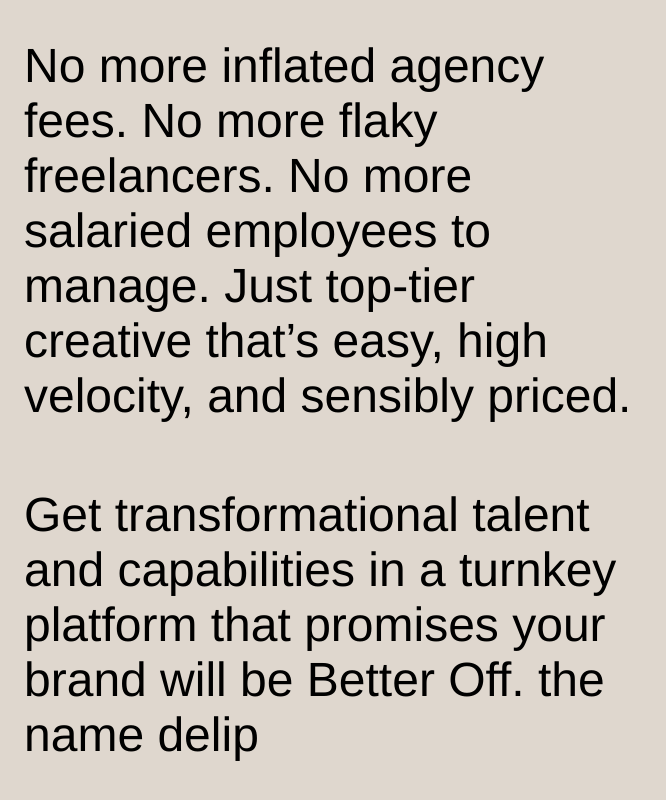
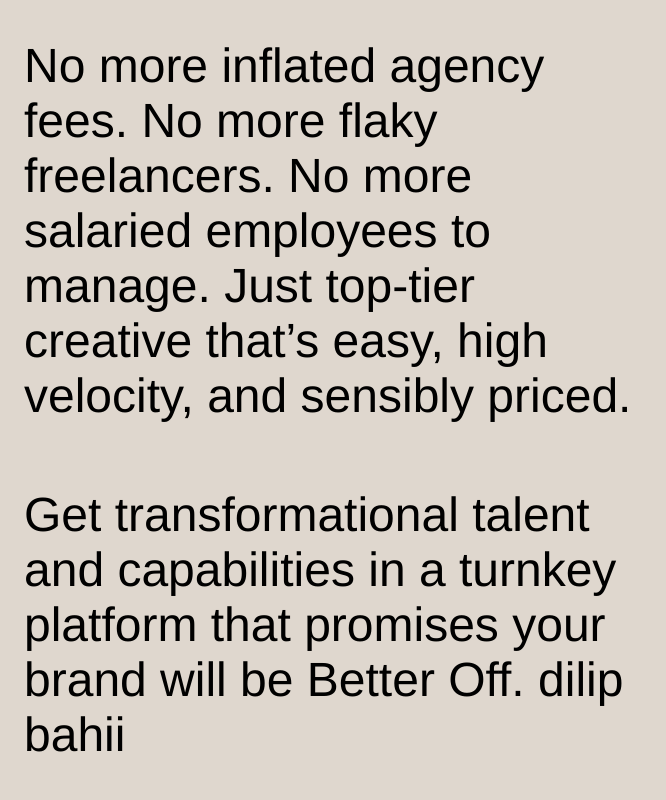
Before and after one commit to dilipkirar89/First_github, a plain HTML site: page isriyanshndex.html in a window 1280 px wide. Shown: the part 950-1750 px from the top of the page, without its empty margins (0-666 px from the left). Drawn offline with nearby package versions, Linux system fonts and the light colour scheme.

Commit message:
ADDED bahii

```diff
--- a/isriyanshndex.html
+++ b/isriyanshndex.html
@@ -42,7 +42,7 @@
             high velocity, and sensibly priced.</h1></div>
             <div class="lower"><h1> Get transformational talent and capabilities
             in a turnkey platform that promises your
-            brand will be Better Off. the name delip</h1></div>
+            brand will be Better Off. dilip bahii</h1></div>
 
            </div>
     </body>
```
